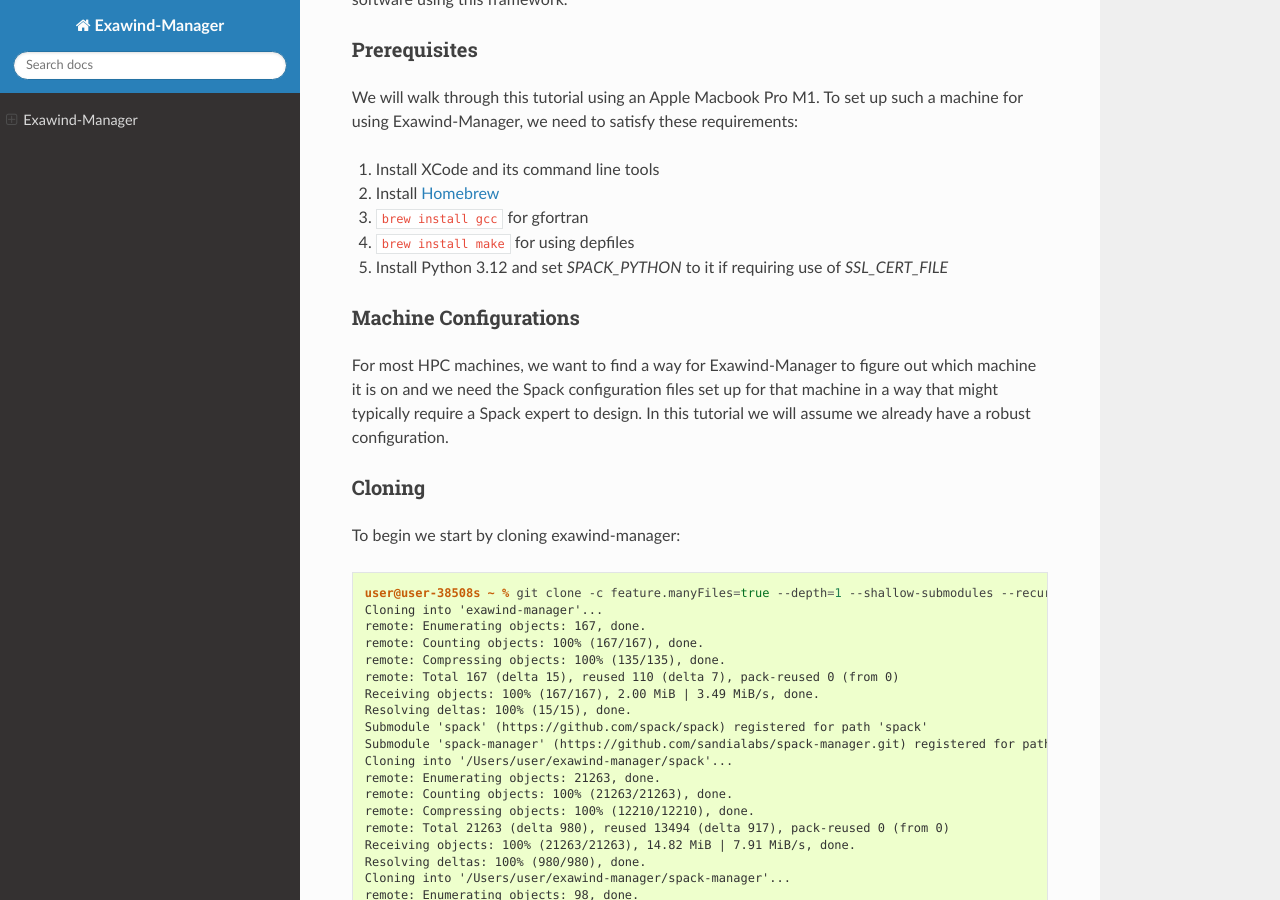
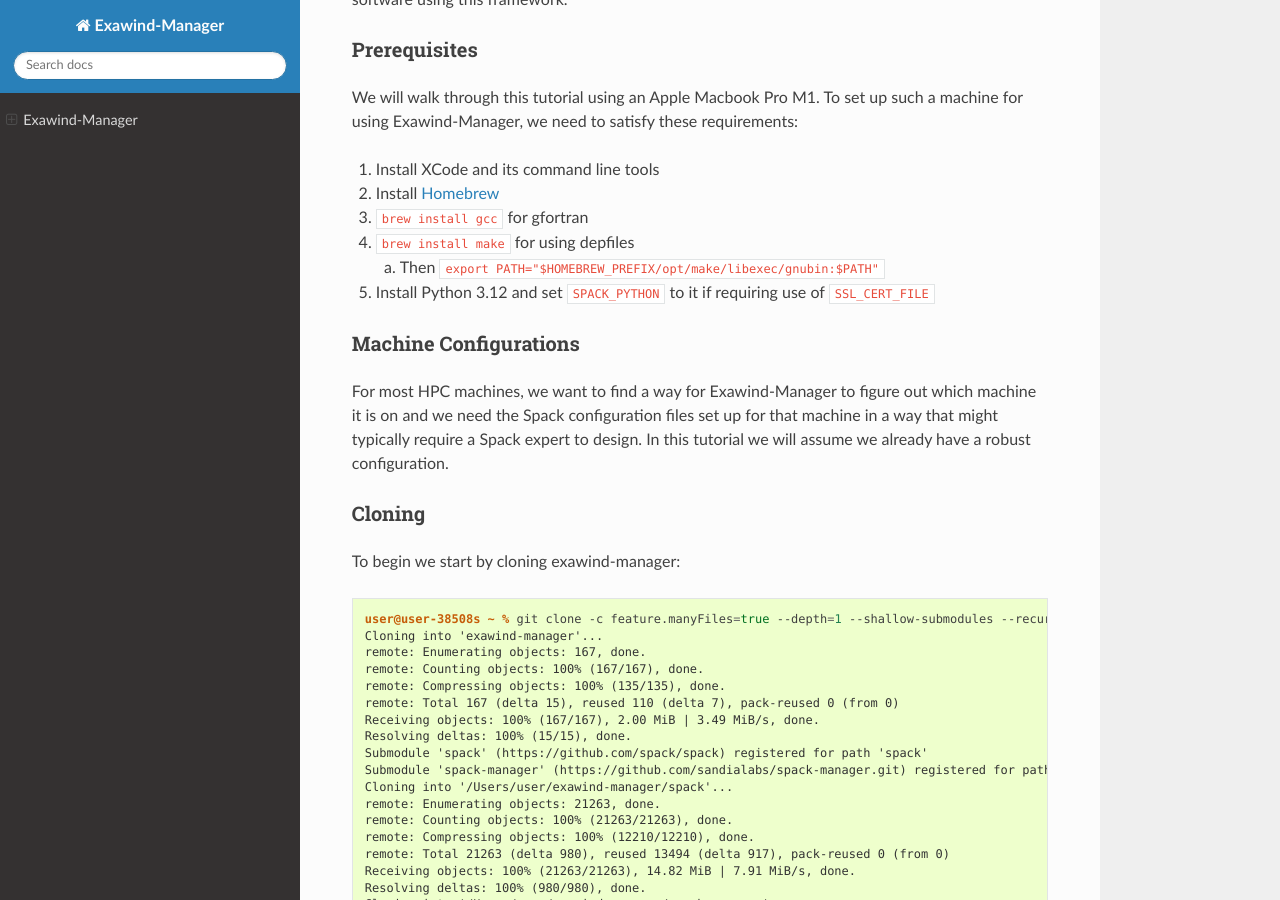
Before and after one commit to Exawind/exawind-manager, a Sphinx documentation site: the page built from docs/index.rst, in a window 1280 px wide and 900 px high, scrolled down 708 px. Built offline with Sphinx 7.4.7 and the Read the Docs theme 3.1.0, drawn with Linux system fonts in a browser that asks for light colours.

Commit message:
Update docs. (#278)

```diff
--- a/docs/index.rst
+++ b/docs/index.rst
@@ -22,7 +22,10 @@
 2. Install `Homebrew <https://brew.sh>`_
 3. ``brew install gcc`` for gfortran
 4. ``brew install make`` for using depfiles
-5. Install Python 3.12 and set `SPACK_PYTHON` to it if requiring use of `SSL_CERT_FILE`
+
+   a. Then ``export PATH="$HOMEBREW_PREFIX/opt/make/libexec/gnubin:$PATH"``
+
+5. Install Python 3.12 and set ``SPACK_PYTHON`` to it if requiring use of ``SSL_CERT_FILE``
 
 Machine Configurations
 ----------------------
```
